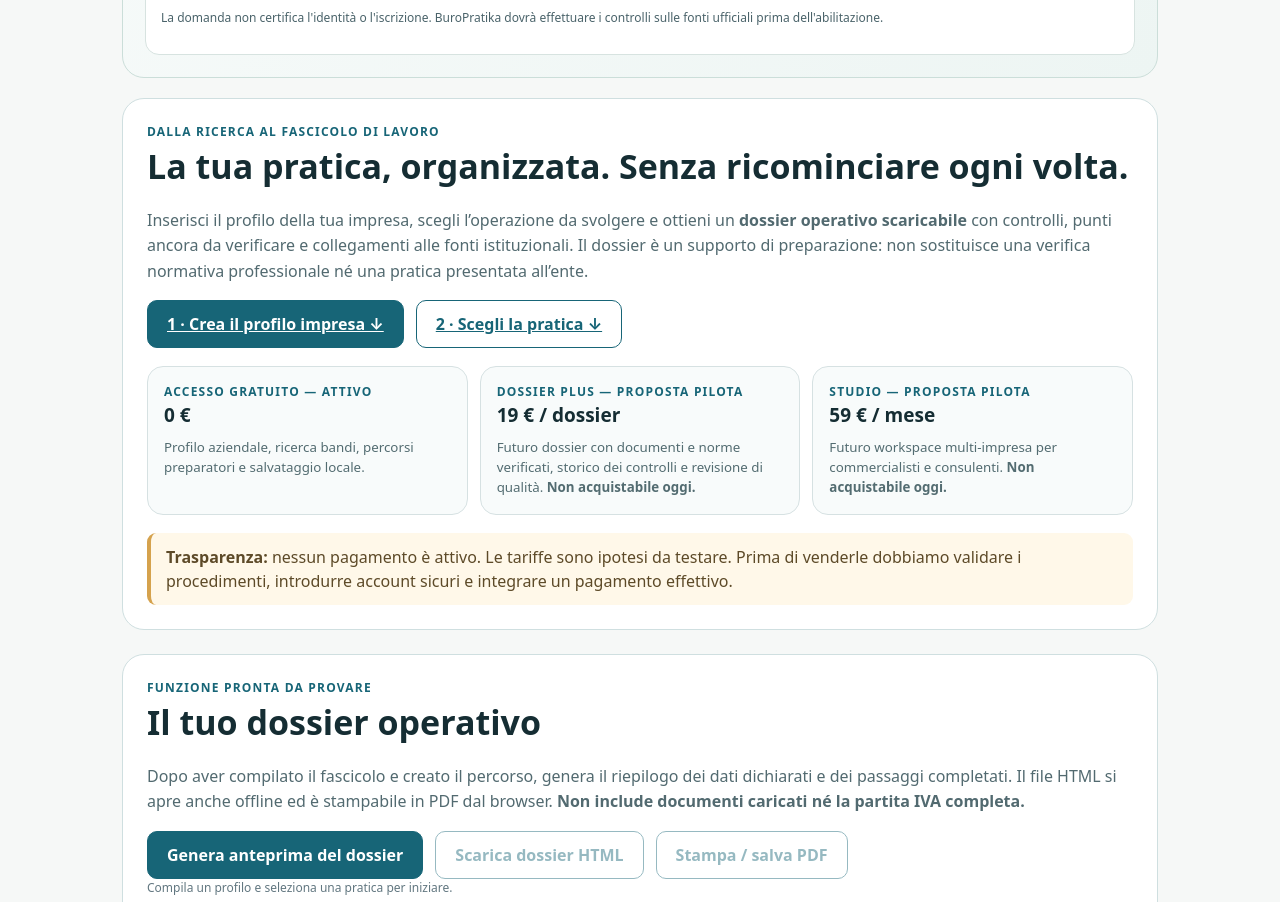
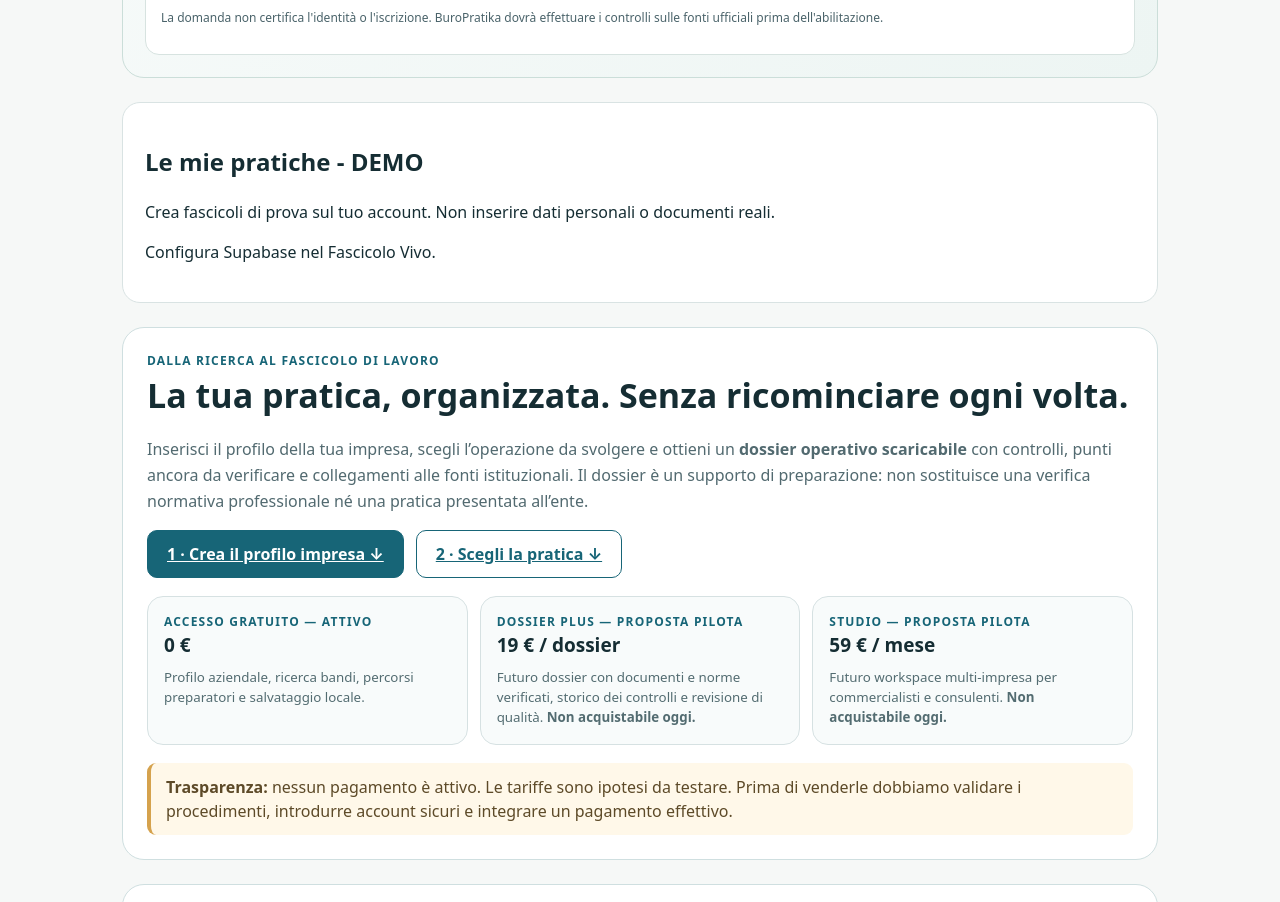
Before and after one commit to Celltech89/buropratika-sito, a plain HTML site: page index.html in a window 1280 px wide. Shown: the part 5822-6724 px from the top of the page. Drawn offline with Linux system fonts and the light colour scheme.

Commit message:
Update index.html

```diff
--- a/index.html
+++ b/index.html
@@ -906,7 +906,7 @@
 
 
 
-<script src="https://dev.githack.com/Celltech89/buropratika-sito/buropratika-4-test/fascicoli.js?v=fascicoli37" defer></script>
+<script src="https://raw.githack.com/Celltech89/buropratika-sito/buropratika-4-test/fascicoli.js?v=fascicoli37" defer></script>
 
 </body>
 </html>
```
